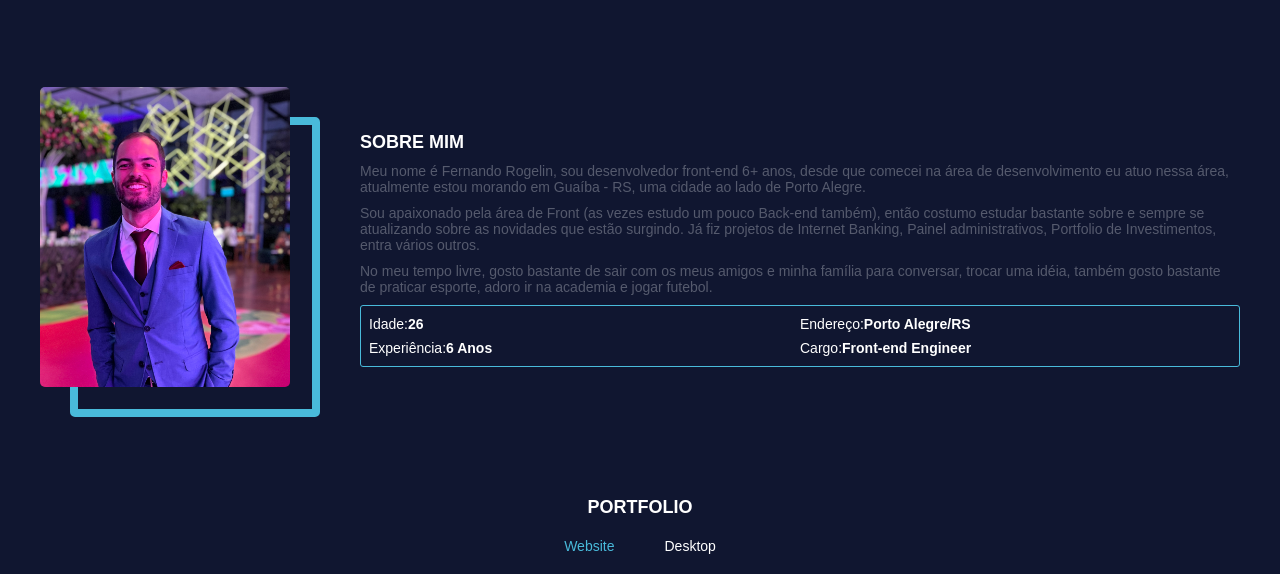
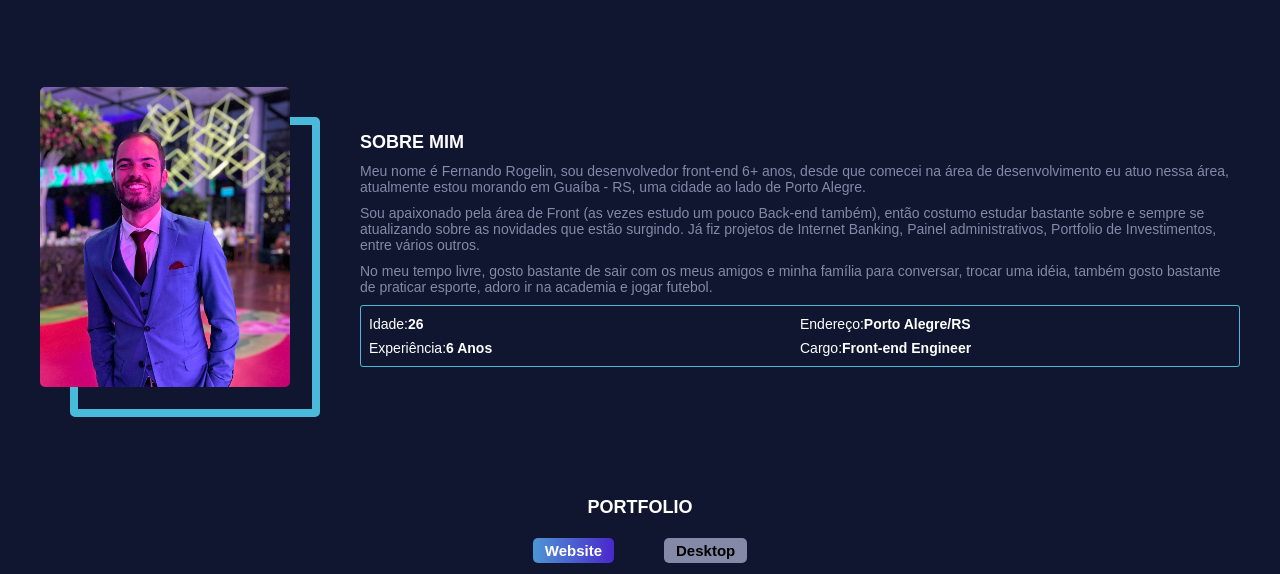
Before and after one commit to FernandoRogelin/Portfolio, an Astro site: page / in a window 1280 px wide. Shown: the part 378-952 px from the top of the page. Built offline with nearby package versions, Linux system fonts and the light colour scheme; Astro itself is replaced by a stand-in of ours.

Commit message:
fix: Change text colors, resize images and change tag P to Button in portfolio section

```diff
--- a/src/components/Project/index.tsx
+++ b/src/components/Project/index.tsx
@@ -12,7 +12,7 @@ const Project = ({ invert = false, title, technologies, photo, children }: Proje
         <p className='information__text'>{children}</p>
 
         {technologies && <p className='information__technologies'>
-          Neste projeto foi usado: <span className='information__frameworks'>{technologies}</span>
+          Tecnologias: <span className='information__frameworks'>{technologies}</span>
         </p>}
       </div>
 
--- a/src/layouts/AboutMe/index.tsx
+++ b/src/layouts/AboutMe/index.tsx
@@ -17,7 +17,7 @@ const AboutMe = () => {
         <p className='aboutme__text'>
           Sou apaixonado pela área de Front (as vezes estudo um pouco Back-end também), então costumo estudar
           bastante sobre e sempre se atualizando sobre as novidades que estão surgindo. Já fiz projetos de
-          Internet Banking, Painel administrativos, Portfolio de Investimentos, entra vários outros.
+          Internet Banking, Painel administrativos, Portfolio de Investimentos, entre vários outros.
         </p>
         <p className='aboutme__text'>
           No meu tempo livre, gosto bastante de sair com os meus amigos e minha família para conversar, trocar
--- a/src/layouts/Portfolio/index.tsx
+++ b/src/layouts/Portfolio/index.tsx
@@ -22,22 +22,22 @@ const Portfolio = () => {
       <h1 className='portfolio__title'>Portfolio</h1>
 
       <div className='screens'>
-        <p
+        <button
           onClick={() => setScreens(EScreens.website)}
           className={classNames(
             { 'screens__option': true, selected: screens === EScreens.website }
           )}
         >
           Website
-        </p>
-        <p
+        </button>
+        <button
           onClick={() => setScreens(EScreens.desktop)}
           className={classNames(
             { 'screens__option': true, selected: screens === EScreens.desktop }
           )}
         >
           Desktop
-        </p>
+        </button>
       </div>
 
       <div>{showScreens()}</div>
--- a/src/layouts/Portfolio/styles.scss
+++ b/src/layouts/Portfolio/styles.scss
@@ -19,12 +19,17 @@
   justify-content: center;
 
   &__option {
-    color: $white;
+    color: $black;
     cursor: pointer;
-    font-size: 1.4rem;
+    font-size: 1.5rem;
+    font-weight: bold;
+    border-radius: 5px;
+    background: $comet;
+    padding: 0.4rem 1.2rem;
   }
 }
 
 .selected {
-  color: $shakespeare;
+  color: $white;
+  background: linear-gradient(90deg, #4C96D4, #4A27CC);
 }
--- a/src/styles/_colors.scss
+++ b/src/styles/_colors.scss
@@ -1,6 +1,6 @@
 $black: #000;
 $white: #fff;
-$comet: #555A6D;
+$comet: #8389a6;
 $haiti: #0F1630;
 $rhino: #33346C;
 $primary: #101630;
```
Also changed, not shown: src/assets/images/deskbee.png, src/assets/images/leste.png, src/assets/images/portfolio.png, src/assets/images/vistoriapro.png.
